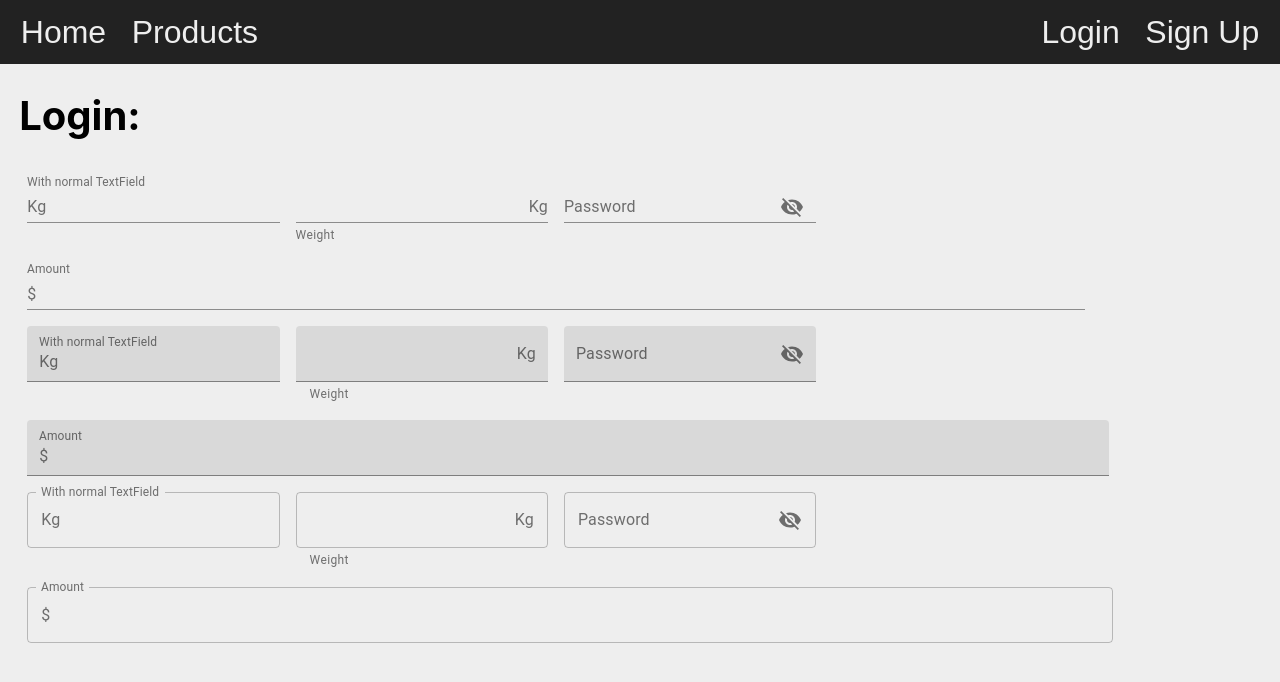
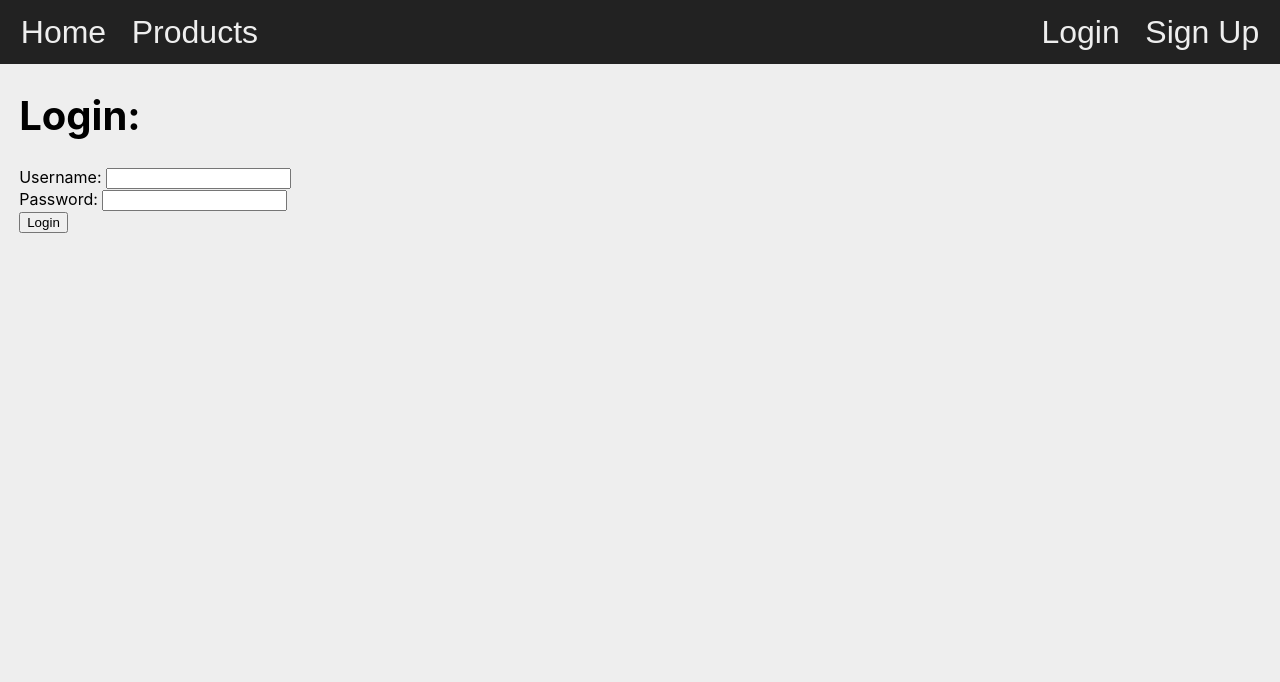
Before and after one commit to OmarThinks/Cantiin-React, a React (Create React App) app in the folder cantiin/: page /login in a window 1280 px wide. Shown: the top 682 px of the page. Built offline with nearby package versions, Linux system fonts and the light colour scheme.

Commit message:
created the login form

```diff
--- a/cantiin/src/components/forms/auth/login.js
+++ b/cantiin/src/components/forms/auth/login.js
@@ -1,222 +1,32 @@
-import React from 'react';
-import clsx from 'clsx';
-import { makeStyles } from '@material-ui/core/styles';
-import IconButton from '@material-ui/core/IconButton';
-import Input from '@material-ui/core/Input';
-import FilledInput from '@material-ui/core/FilledInput';
-import OutlinedInput from '@material-ui/core/OutlinedInput';
-import InputLabel from '@material-ui/core/InputLabel';
-import InputAdornment from '@material-ui/core/InputAdornment';
-import FormHelperText from '@material-ui/core/FormHelperText';
-import FormControl from '@material-ui/core/FormControl';
-import TextField from '@material-ui/core/TextField';
-import Visibility from '@material-ui/icons/Visibility';
-import VisibilityOff from '@material-ui/icons/VisibilityOff';
+import React, {useState} from 'react';
 
 
-const useStyles = makeStyles((theme) => ({
-  root: {
-    display: 'flex',
-    flexWrap: 'wrap',
-  },
-  margin: {
-    margin: theme.spacing(1),
-  },
-  withoutLabel: {
-    marginTop: theme.spacing(3),
-  },
-  textField: {
-    width: '25ch',
-  },
-}));
+const LoginForm = () => {
 
-export default function InputAdornments() {
-  const classes = useStyles();
-  const [values, setValues] = React.useState({
-    amount: '',
-    password: '',
-    weight: '',
-    weightRange: '',
-    showPassword: false,
-  });
 
-  const handleChange = (prop) => (event) => {
-    setValues({ ...values, [prop]: event.target.value });
-  };
+  const [username, setUsername] = useState("");
+  const [password, setPassword] = useState("");
 
-  const handleClickShowPassword = () => {
-    setValues({ ...values, showPassword: !values.showPassword });
-  };
 
-  const handleMouseDownPassword = (event) => {
-    event.preventDefault();
-  };
+  const handleSubmit = (e) =>{
+    e.preventDefault();
+    console.log({username,password});
+  }
 
-  return (
-    <div className={classes.root}>
-      <div>
-        <TextField
-          label="With normal TextField"
-          id="standard-start-adornment"
-          className={clsx(classes.margin, classes.textField)}
-          InputProps={{
-            startAdornment: <InputAdornment position="start">Kg</InputAdornment>,
-          }}
-        />
-        <FormControl className={clsx(classes.margin, classes.withoutLabel, classes.textField)}>
-          <Input
-            id="standard-adornment-weight"
-            value={values.weight}
-            onChange={handleChange('weight')}
-            endAdornment={<InputAdornment position="end">Kg</InputAdornment>}
-            aria-describedby="standard-weight-helper-text"
-            inputProps={{
-              'aria-label': 'weight',
-            }}
-          />
-          <FormHelperText id="standard-weight-helper-text">Weight</FormHelperText>
-        </FormControl>
-        <FormControl className={clsx(classes.margin, classes.textField)}>
-          <InputLabel htmlFor="standard-adornment-password">Password</InputLabel>
-          <Input
-            id="standard-adornment-password"
-            type={values.showPassword ? 'text' : 'password'}
-            value={values.password}
-            onChange={handleChange('password')}
-            endAdornment={
-              <InputAdornment position="end">
-                <IconButton
-                  aria-label="toggle password visibility"
-                  onClick={handleClickShowPassword}
-                  onMouseDown={handleMouseDownPassword}
-                >
-                  {values.showPassword ? <Visibility /> : <VisibilityOff />}
-                </IconButton>
-              </InputAdornment>
-            }
-          />
-        </FormControl>
-        <FormControl fullWidth className={classes.margin}>
-          <InputLabel htmlFor="standard-adornment-amount">Amount</InputLabel>
-          <Input
-            id="standard-adornment-amount"
-            value={values.amount}
-            onChange={handleChange('amount')}
-            startAdornment={<InputAdornment position="start">$</InputAdornment>}
-          />
-        </FormControl>
-      </div>
-      <div>
-        <TextField
-          label="With normal TextField"
-          id="filled-start-adornment"
-          className={clsx(classes.margin, classes.textField)}
-          InputProps={{
-            startAdornment: <InputAdornment position="start">Kg</InputAdornment>,
-          }}
-          variant="filled"
-        />
-        <FormControl className={clsx(classes.margin, classes.textField)} variant="filled">
-          <FilledInput
-            id="filled-adornment-weight"
-            value={values.weight}
-            onChange={handleChange('weight')}
-            endAdornment={<InputAdornment position="end">Kg</InputAdornment>}
-            aria-describedby="filled-weight-helper-text"
-            inputProps={{
-              'aria-label': 'weight',
-            }}
-          />
-          <FormHelperText id="filled-weight-helper-text">Weight</FormHelperText>
-        </FormControl>
-        <FormControl className={clsx(classes.margin, classes.textField)} variant="filled">
-          <InputLabel htmlFor="filled-adornment-password">Password</InputLabel>
-          <FilledInput
-            id="filled-adornment-password"
-            type={values.showPassword ? 'text' : 'password'}
-            value={values.password}
-            onChange={handleChange('password')}
-            endAdornment={
-              <InputAdornment position="end">
-                <IconButton
-                  aria-label="toggle password visibility"
-                  onClick={handleClickShowPassword}
-                  onMouseDown={handleMouseDownPassword}
-                  edge="end"
-                >
-                  {values.showPassword ? <Visibility /> : <VisibilityOff />}
-                </IconButton>
-              </InputAdornment>
-            }
-          />
-        </FormControl>
-        <FormControl fullWidth className={classes.margin} variant="filled">
-          <InputLabel htmlFor="filled-adornment-amount">Amount</InputLabel>
-          <FilledInput
-            id="filled-adornment-amount"
-            value={values.amount}
-            onChange={handleChange('amount')}
-            startAdornment={<InputAdornment position="start">$</InputAdornment>}
-          />
-        </FormControl>
-      </div>
-      <div>
-        <TextField
-          label="With normal TextField"
-          id="outlined-start-adornment"
-          className={clsx(classes.margin, classes.textField)}
-          InputProps={{
-            startAdornment: <InputAdornment position="start">Kg</InputAdornment>,
-          }}
-          variant="outlined"
-        />
-        <FormControl className={clsx(classes.margin, classes.textField)} variant="outlined">
-          <OutlinedInput
-            id="outlined-adornment-weight"
-            value={values.weight}
-            onChange={handleChange('weight')}
-            endAdornment={<InputAdornment position="end">Kg</InputAdornment>}
-            aria-describedby="outlined-weight-helper-text"
-            inputProps={{
-              'aria-label': 'weight',
-            }}
-            labelWidth={0}
-          />
-          <FormHelperText id="outlined-weight-helper-text">Weight</FormHelperText>
-        </FormControl>
-        <FormControl className={clsx(classes.margin, classes.textField)} variant="outlined">
-          <InputLabel htmlFor="outlined-adornment-password">Password</InputLabel>
-          <OutlinedInput
-            id="outlined-adornment-password"
-            type={values.showPassword ? 'text' : 'password'}
-            value={values.password}
-            onChange={handleChange('password')}
-            endAdornment={
-              <InputAdornment position="end">
-                <IconButton
-                  aria-label="toggle password visibility"
-                  onClick={handleClickShowPassword}
-                  onMouseDown={handleMouseDownPassword}
-                  edge="end"
-                >
-                  {values.showPassword ? <Visibility /> : <VisibilityOff />}
-                </IconButton>
-              </InputAdornment>
-            }
-            labelWidth={70}
-          />
-        </FormControl>
-        <FormControl fullWidth className={classes.margin} variant="outlined">
-          <InputLabel htmlFor="outlined-adornment-amount">Amount</InputLabel>
-          <OutlinedInput
-            id="outlined-adornment-amount"
-            value={values.amount}
-            onChange={handleChange('amount')}
-            startAdornment={<InputAdornment position="start">$</InputAdornment>}
-            labelWidth={60}
-          />
-        </FormControl>
-      </div>
+
+  return ( <form onSubmit={handleSubmit}>
+
+<div>
+    <label>Username: </label>
+    <input type="text" name="username" value={username} onChange={e=>{setUsername(e.target.value)}}/>
     </div>
-  );
+    <div>
+    <label>Password: </label>
+    <input type="text" name="password" value={password} onChange={e=>{setPassword(e.target.value)}}/>
+    </div>
+    <input type="submit" value="Login"/>
+
+  </form> );
 }
+
+export default LoginForm;
```
Also changed, not shown: 1 other file (tests, documents, lock files or other folders).
